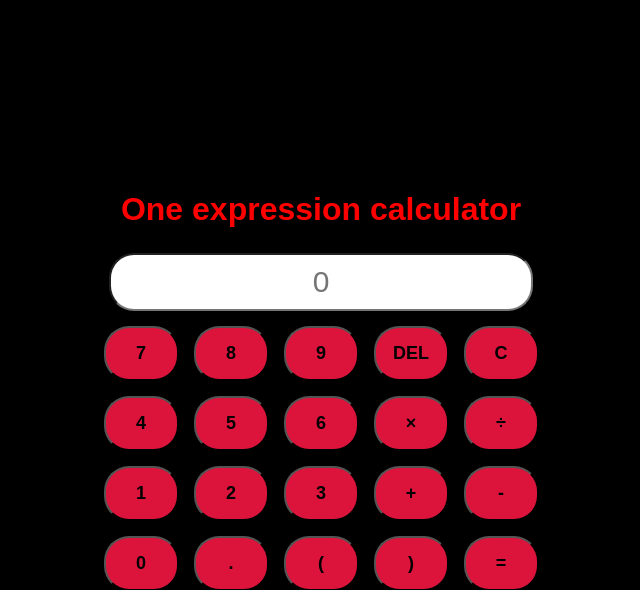
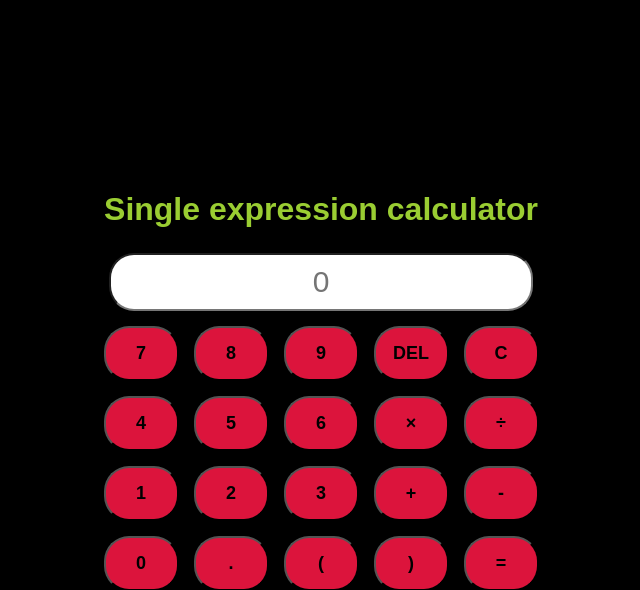
Before and after one commit to gunmack/Calc-it, a Flask app: page /calculator in a window 1280 px wide. Shown: the top 590 px of the page, without its empty margins (319-959 px from the left). Run offline with Flask 3, Linux system fonts and the light colour scheme.

Commit message:
updated colours and title

```diff
--- a/app.py
+++ b/app.py
@@ -16,7 +16,7 @@ def numberpad():
     if request.method == "POST":
         if 'delete' in request.form:
             expression = expression[:-1]
-        if 'clear' in request.form:
+        elif 'clear' in request.form:
             expression = ""
             result + ""
         elif 'recall' in request.form:
--- a/static/style.css
+++ b/static/style.css
@@ -42,7 +42,7 @@ body {
 
 h1 {
     margin-bottom: 20px;
-    color: red;
+    color: yellowgreen;
 }
 
 .calculator {
--- a/templates/numberpad.html
+++ b/templates/numberpad.html
@@ -1,12 +1,12 @@
 <!DOCTYPE html>
-<html>
+<html lang="en">
 <head>
     <meta charset="utf-8">
-    <title> One expression calculator</title>
+    <title> Single expression calculator</title>
     <link rel="stylesheet" href="{{ url_for('static', filename='style.css') }}">
 </head>
 <body>
-    <h1>One expression calculator</h1>
+    <h1>Single expression calculator</h1>
     <form method="post">
         <div class="calculator">
             <input type="text" name="expression" id="expression" placeholder="0" value="{{ expression }}" readonly>
```
